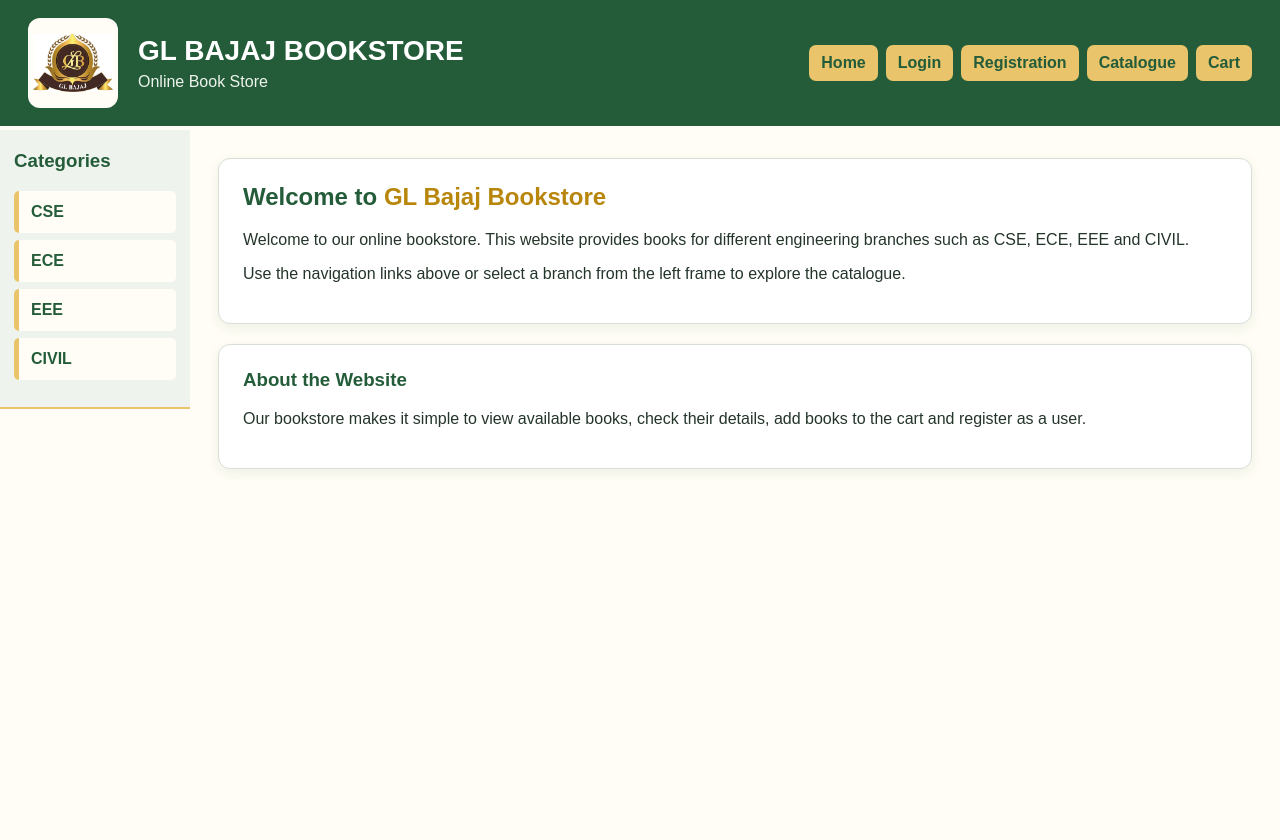
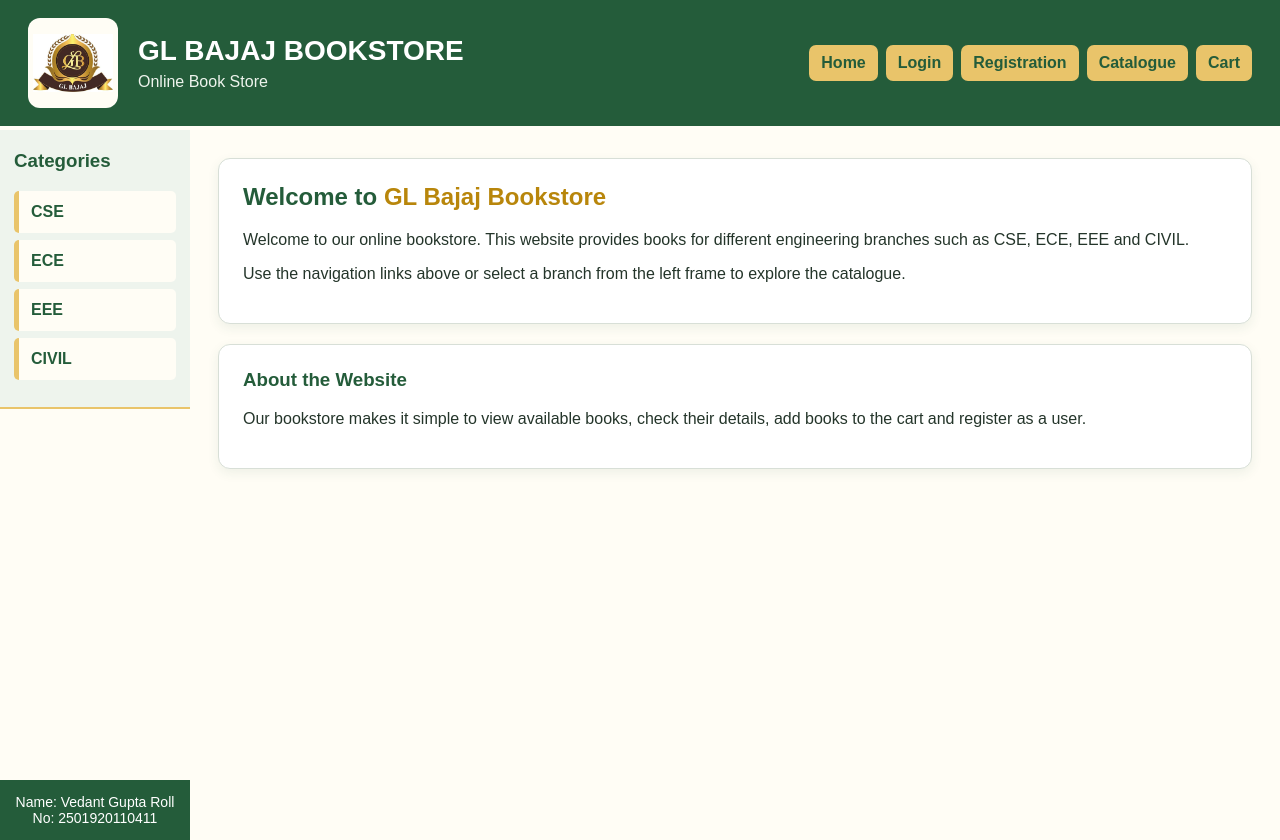
Before and after one commit to VedantGupta15/Online-Bookstore, a plain HTML site: page index.html in a window 1280 px wide. Before the commit the page ends 800 px from the top, so only its background shows below. Drawn offline with Linux system fonts and the light colour scheme.

Commit message:
footer added

```diff
--- a/index.html
+++ b/index.html
@@ -27,6 +27,9 @@
         title="Right Frame"
         style="width: 100%; height: 100%; min-height: 650px; border: 0"
       ></iframe>
+      <footer class="footer">
+        <p>Name: Vedant Gupta Roll No: 2501920110411</p>
+      </footer>
     </div>
   </body>
 </html>
--- a/styles.css
+++ b/styles.css
@@ -123,6 +123,18 @@
 
 .gold {
   color: #b8860b;
+}
+
+.footer {
+  background: #245c3a;
+  color: white;
+  text-align: center;
+  padding: 10px;
+}
+
+.footer p {
+  margin: 0;
+  font-size: 14px;
 }
 
 .btn {
```
